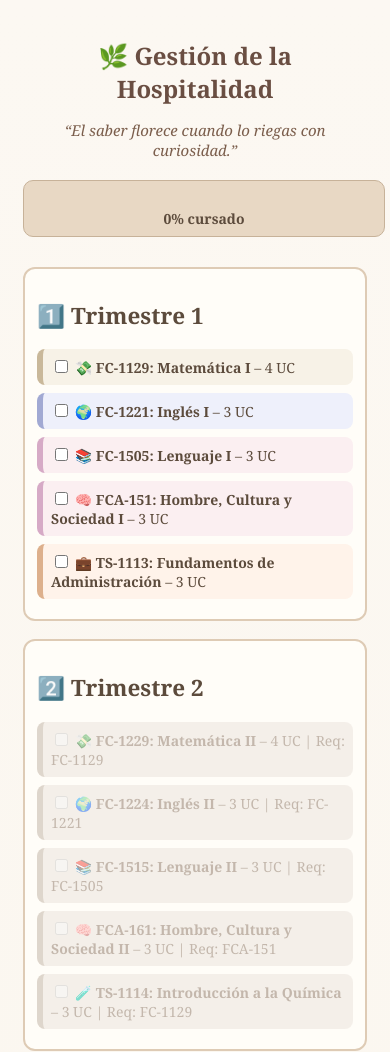
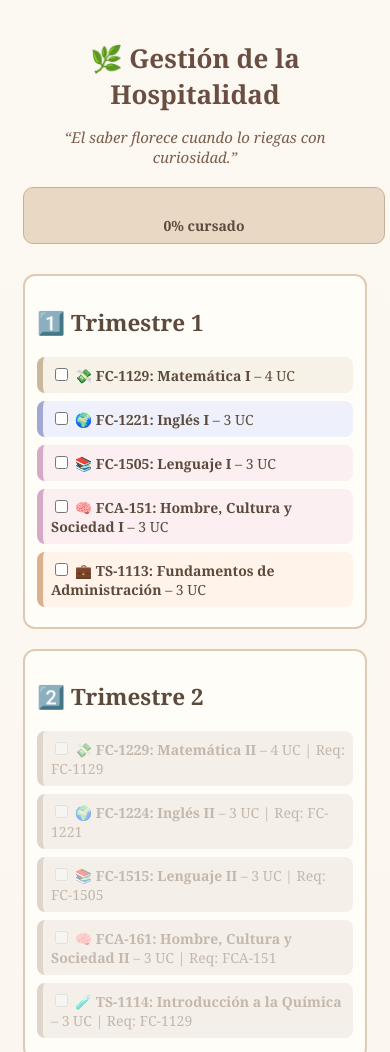
Before and after one commit to nvermnduu/Gestion-de-la-Hospitalidad, a plain HTML site: page index.html in a window 390 px wide. Shown: the top 1052 px of the page. Drawn offline with Linux system fonts and the light colour scheme.

Commit message:
Update estilos.css

```diff
--- a/estilos.css
+++ b/estilos.css
@@ -1,3 +1,4 @@
+/* 🌿 Fondo pastel suave */
 body {
   font-family: 'Georgia', serif;
   background: linear-gradient(to bottom, #fcf8f2, #f7f2e7);
@@ -5,6 +6,7 @@ body {
   padding: 30px;
 }
 
+/* Título y frase */
 h1 {
   text-align: center;
   font-size: 32px;
@@ -19,6 +21,7 @@ h1 {
   margin-bottom: 20px;
 }
 
+/* Barra de progreso */
 .progreso-container {
   background: #e8d8c4;
   border: 1px solid #c7b299;
@@ -43,6 +46,7 @@ h1 {
   font-weight: bold;
 }
 
+/* Tarjetas por trimestre */
 .trimestre {
   background: #fffdf8;
   border: 2px solid #decbb5;
@@ -51,6 +55,7 @@ h1 {
   margin-bottom: 25px;
 }
 
+/* Materias */
 .asignatura {
   display: block;
   margin: 8px 0;
@@ -61,6 +66,7 @@ h1 {
   font-size: 16px;
 }
 
+/* Materias bloqueadas */
 .bloqueada {
   opacity: 0.5;
   cursor: not-allowed;
@@ -69,7 +75,7 @@ h1 {
   color: #8a7463;
 }
 
-/* Colores por categoría */
+/* Colores temáticos */
 .finanzas  { background: #f7f2e7; border-left-color: #c9b89a; }
 .alimentos { background: #e6f7e2; border-left-color: #97cfa3; }
 .idiomas   { background: #eef0fb; border-left-color: #a1a9d3; }
@@ -79,26 +85,21 @@ h1 {
 .general   { background: #f8f3ed; border-left-color: #c0a98f; }
 .pasantia  { background: #f2ecdf; border-left-color: #b1a586; }
 
+/* Pie de página */
 footer {
   text-align: center;
   margin-top: 40px;
   font-style: italic;
-  font-size: 15px;
+  font-size: 14px;
   color: #6a4e42;
 }
 
-/* Responsive móvil */
+/* 📱 Responsive para móvil */
 @media (max-width: 768px) {
-  body {
-    padding: 15px;
-    font-size: 15px;
-  }
-  .progreso-container {
-    width: 100%;
-    font-size: 14px;
-  }
-  h1 { font-size: 24px; }
-  .trimestre { padding: 12px; margin-bottom: 18px; }
+  body { padding: 15px; font-size: 15px; }
+  h1 { font-size: 26px; }
+  .trimestre { padding: 12px; margin-bottom: 20px; }
   .asignatura { font-size: 14px; padding: 8px; }
+  .progreso-container { width: 100%; font-size: 14px; }
   footer { font-size: 13px; margin-top: 30px; }
 }
```
